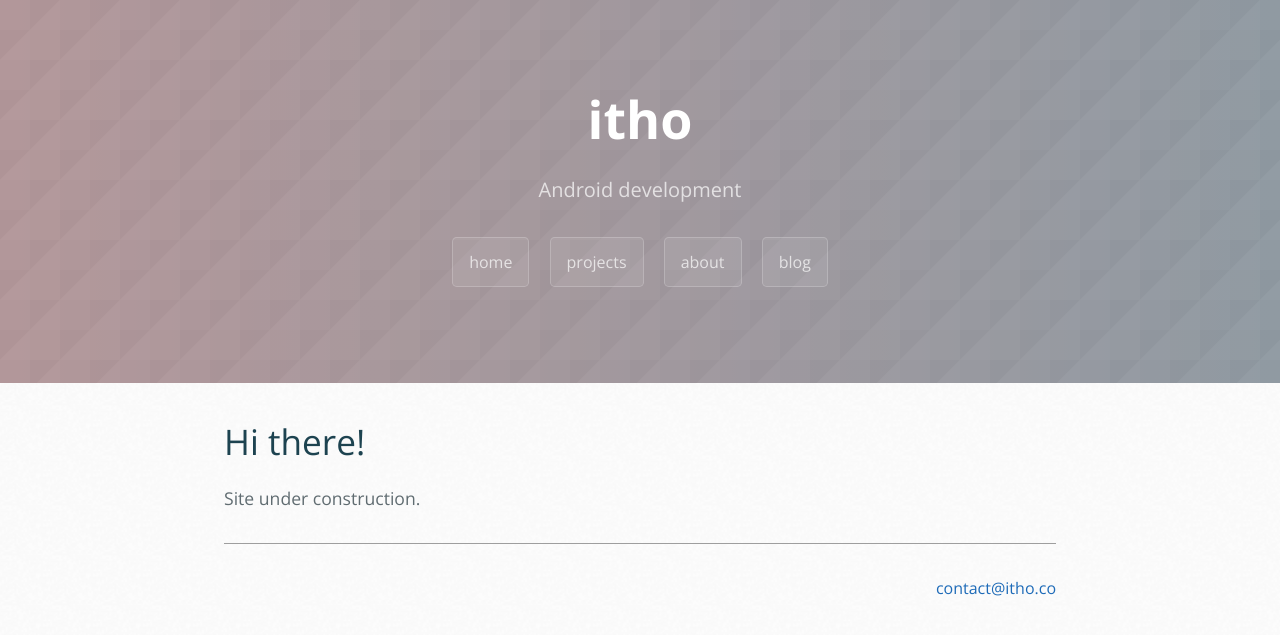
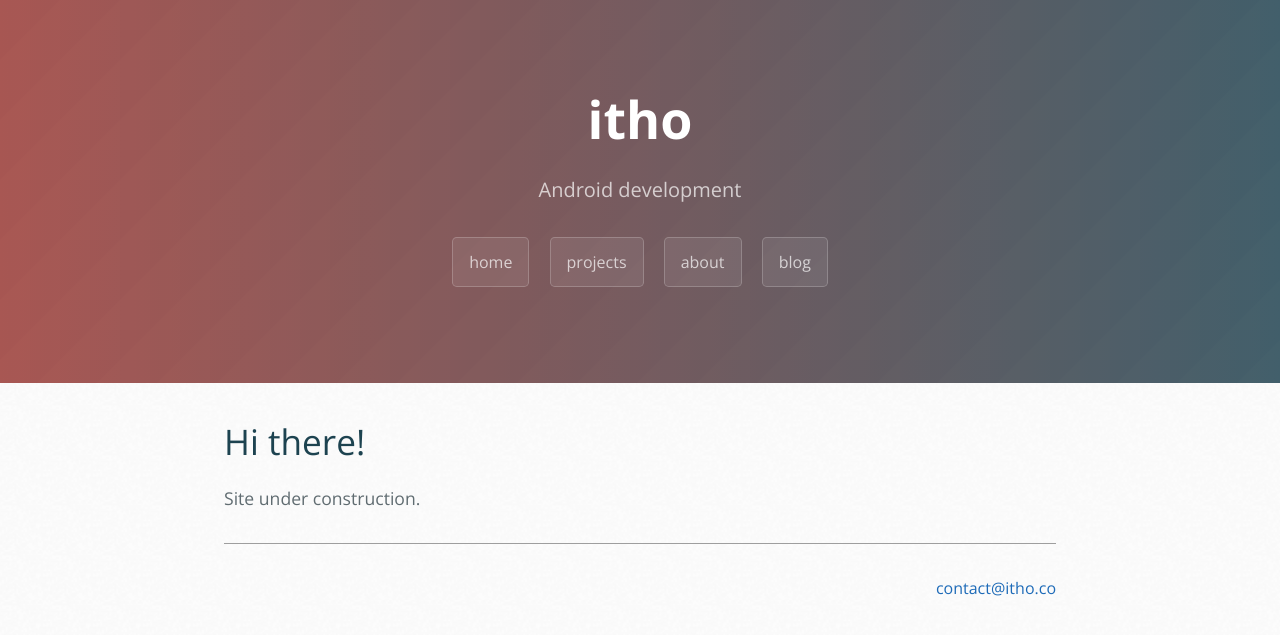
Before and after one commit to itho/itho.github.io, a Jekyll site: the page built from index.html, in a window 1280 px wide. Shown: the top 635 px of the page. Built offline with Jekyll 4.4.1, drawn with Linux system fonts in a browser that asks for light colours; some web fonts are replaced; the list of posts is cut into pages by our own code.

Commit message:
Update cayman.css

```diff
--- a/resources/css/cayman.css
+++ b/resources/css/cayman.css
@@ -58,7 +58,7 @@
   background: #1D4350; /* fallback for old browsers */
   background: -webkit-linear-gradient(to left, #1D4350 , #A43931); /* Chrome 10-25, Safari 5.1-6 */
   background: linear-gradient(to left, #1D4350 , #A43931); /* W3C, IE 10+/ Edge, Firefox 16+, Chrome 26+, Opera 12+, Safari 7+ */
-  background-image:  url(/resources/images/theme/triangular_75.png), linear-gradient(to left, #1D4350 , #A43931); /* W3C */ }
+  background-image:  url(/resources/images/theme/triangular_25.png), linear-gradient(to left, #1D4350 , #A43931); /* W3C */ }
   @media screen and (min-width: 64em) {
     .page-header {
       padding: 5rem 6rem; } }
```
